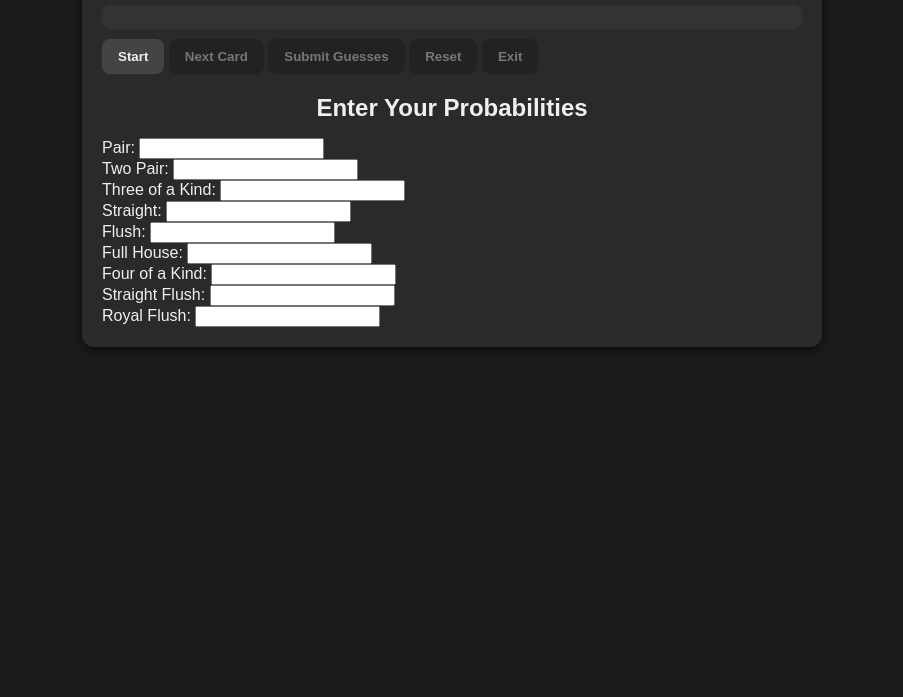
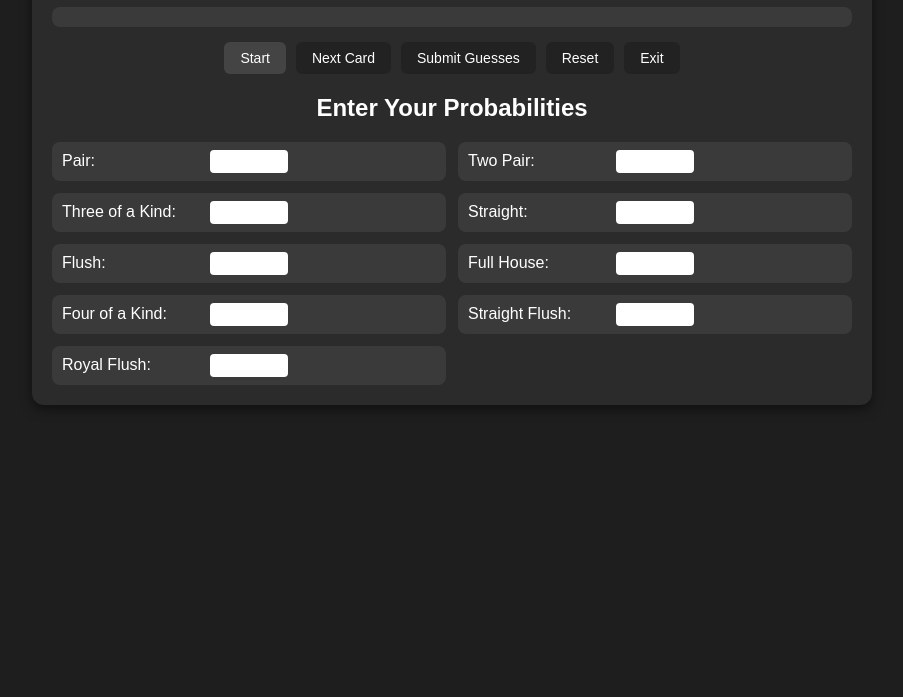
Before and after one commit to OQHowler/probablity_with_poker_game, a plain HTML site: page index.html in a window 1280 px wide. Shown: the part 143-840 px from the top of the page, without its empty margins (188-1091 px from the left). Drawn offline with Linux system fonts and the light colour scheme.

Commit message:
Update style.css

```diff
--- a/style.css
+++ b/style.css
@@ -1,84 +1,107 @@
 body {
   font-family: Arial, sans-serif;
-  background: #1c1c1c;
-  color: #f0f0f0;
+  background: #1e1e1e;
+  color: #fff;
   display: flex;
   justify-content: center;
   align-items: flex-start;
-  padding: 20px;
   min-height: 100vh;
   margin: 0;
+  padding: 20px;
 }
 
 .container {
-  max-width: 700px;
-  width: 100%;
-  background: #2a2a2a;
+  background: #2b2b2b;
   padding: 20px;
   border-radius: 12px;
-  box-shadow: 0 4px 12px rgba(0,0,0,0.6);
+  max-width: 800px;
+  width: 100%;
+  box-shadow: 0 4px 12px rgba(0, 0, 0, 0.5);
 }
 
-h1, h2 {
+h1 {
   text-align: center;
-  margin-bottom: 16px;
+  color: #ffcc00;
+}
+
+h2 {
+  margin-top: 20px;
+  text-align: center;
+  color: #fff;
 }
 
 .info-box {
-  background: #333;
-  padding: 12px;
+  background: #3a3a3a;
+  padding: 10px;
   border-radius: 8px;
-  margin-bottom: 10px;
-  font-size: 1.1em;
+  margin: 10px 0;
+  font-size: 18px;
 }
 
-.buttons {
+.button-row {
   display: flex;
   justify-content: center;
+  margin: 15px 0;
   gap: 10px;
-  margin: 15px 0;
 }
 
 button {
-  padding: 10px 16px;
+  padding: 8px 16px;
   border: none;
-  border-radius: 8px;
+  border-radius: 6px;
+  background: #444;
+  color: #fff;
   cursor: pointer;
-  font-weight: bold;
-  background: #444;
-  color: #f0f0f0;
-  transition: background 0.2s;
+  font-size: 14px;
+}
+
+button:disabled {
+  background: #222;
+  cursor: not-allowed;
 }
 
 button:hover:enabled {
   background: #666;
 }
 
-button:disabled {
-  background: #222;
-  color: #777;
-  cursor: not-allowed;
+#status {
+  text-align: center;
+  margin: 10px 0;
+  font-weight: bold;
+  color: orange;
 }
 
-.status {
-  text-align: center;
-  margin: 12px 0;
-  font-style: italic;
-  color: #ffa500;
+#probabilities {
+  margin-top: 20px;
+  display: grid;
+  grid-template-columns: 1fr 1fr;
+  gap: 12px;
 }
 
-.probabilities {
-  display: grid;
-  grid-template-columns: 1fr 1fr;
-  gap: 8px 20px;
-  margin-top: 10px;
+.prob-row {
+  display: flex;
+  justify-content: space-between;
+  align-items: center;
+  background: #3a3a3a;
+  padding: 8px 10px;
+  border-radius: 8px;
 }
 
-.probabilities p {
-  background: #444;
-  padding: 8px;
-  border-radius: 6px;
-  margin: 0;
-  font-family: monospace;
-  font-size: 0.95em;
+.prob-row label {
+  flex: 1;
 }
+
+.prob-row input {
+  width: 70px;
+  margin: 0 10px;
+  border: none;
+  border-radius: 4px;
+  padding: 4px;
+  text-align: right;
+}
+
+.prob-row span {
+  flex: 1;
+  color: #ffcc00;
+  font-size: 14px;
+}
```
